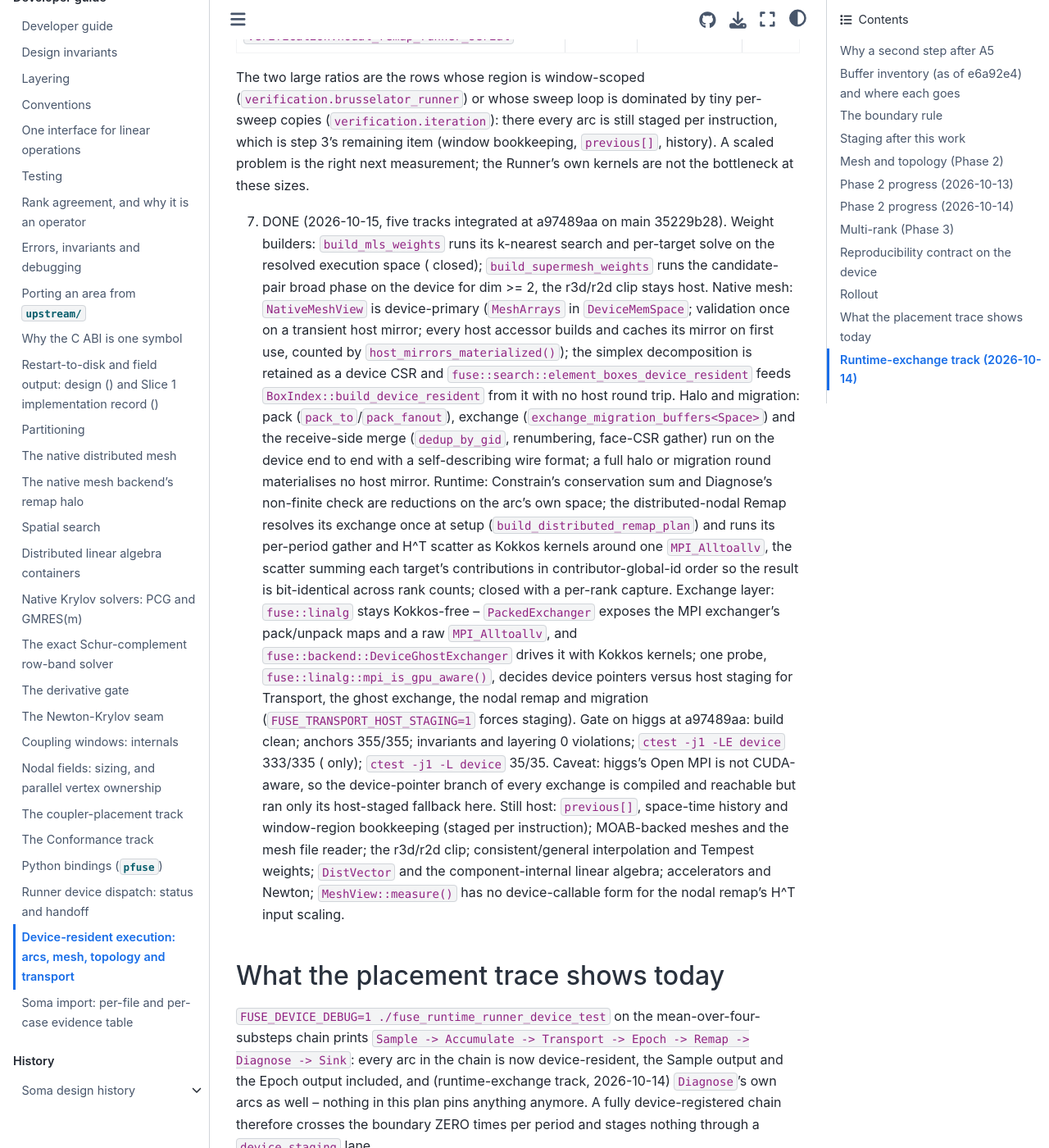
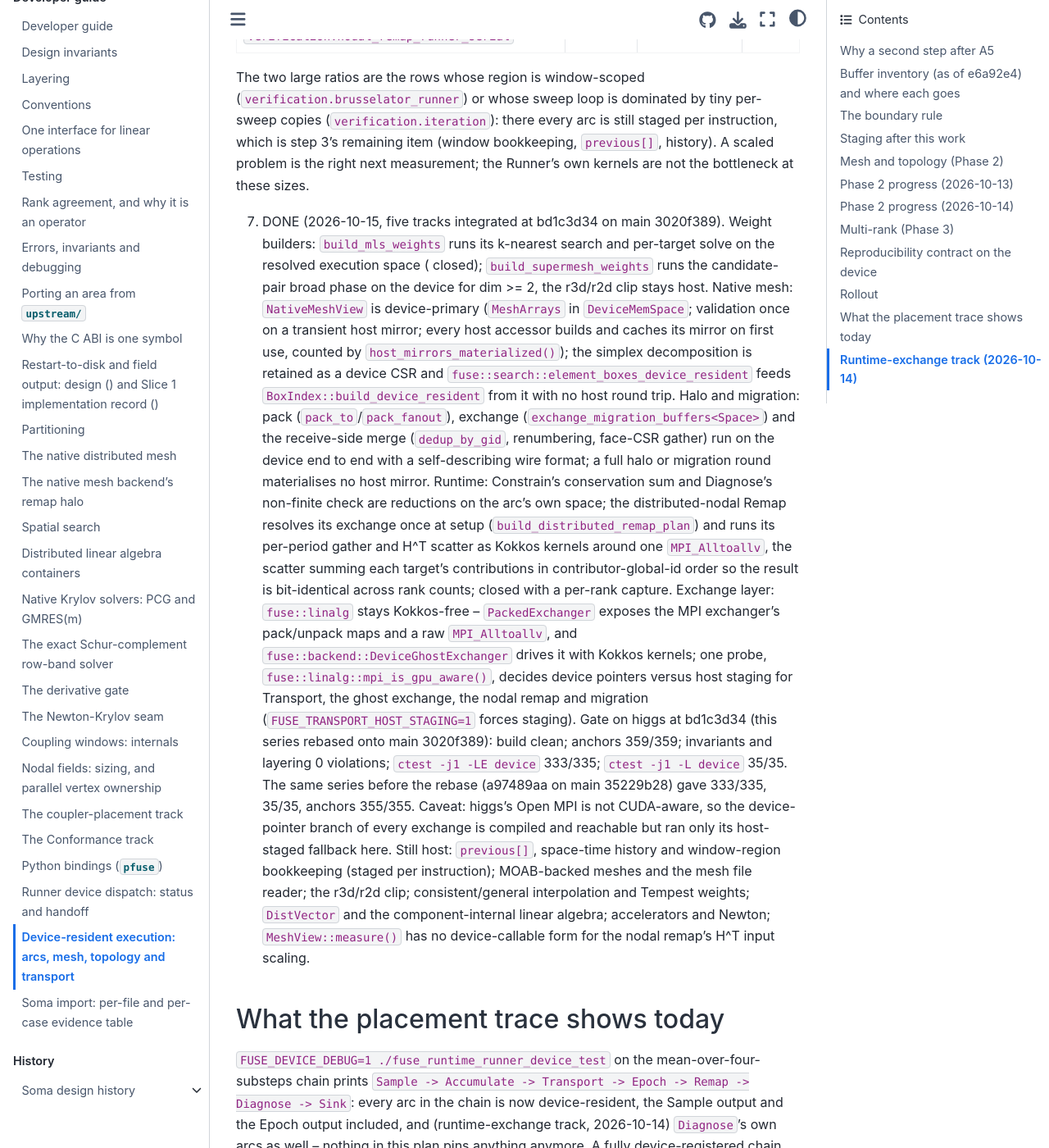
Before and after one commit to vijaysm/fuse, a Sphinx documentation site: the page built from docs/dev/device-resident-arcs.md, in a window 1280 px wide and 1400 px high, scrolled down 11181 px. Shown: the whole window at 82% size. Built offline with Sphinx 7.4.7 and the Sphinx Book theme 1.1.4, drawn with Linux system fonts in a browser that asks for light colours; pages that are not in the unit, such as notebooks, are missing from menus.

Commit message:
docs: cite the rebased gate commit in rollout step 7
The series was re-gated at bd1c3d34 after rebasing onto main 3020f389.

```diff
--- a/docs/dev/device-resident-arcs.md
+++ b/docs/dev/device-resident-arcs.md
@@ -363,8 +363,8 @@ the next step starts. Host mode byte-identity is the standing invariant.
    measurement; the Runner's own kernels are not the bottleneck at these
    sizes.
 
-7. DONE (2026-10-15, five tracks integrated at a97489aa on main
-   35229b28). Weight builders: `build_mls_weights` runs its k-nearest
+7. DONE (2026-10-15, five tracks integrated at bd1c3d34 on main
+   3020f389). Weight builders: `build_mls_weights` runs its k-nearest
    search and per-target solve on the resolved execution space (
    closed); `build_supermesh_weights` runs the candidate-pair broad phase
    on the device for dim >= 2, the r3d/r2d clip stays host. Native
@@ -392,9 +392,11 @@ the next step starts. Host mode byte-identity is the standing invariant.
    one probe, `fuse::linalg::mpi_is_gpu_aware()`, decides device pointers
    versus host staging for Transport, the ghost exchange, the nodal
    remap and migration (`FUSE_TRANSPORT_HOST_STAGING=1` forces staging).
-   Gate on higgs at a97489aa: build clean; anchors 355/355; invariants
-   and layering 0 violations; `ctest -j1 -LE device` 333/335 (
-   only); `ctest -j1 -L device` 35/35. Caveat: higgs's Open MPI is not
+   Gate on higgs at bd1c3d34 (this series rebased onto main 3020f389):
+   build clean; anchors 359/359; invariants and layering 0 violations;
+   `ctest -j1 -LE device` 333/335; `ctest -j1 -L device`
+   35/35. The same series before the rebase (a97489aa on main 35229b28)
+   gave 333/335, 35/35, anchors 355/355. Caveat: higgs's Open MPI is not
    CUDA-aware, so the device-pointer branch of every exchange is compiled
    and reachable but ran only its host-staged fallback here. Still
    host: `previous[]`, space-time history and window-region bookkeeping
```
